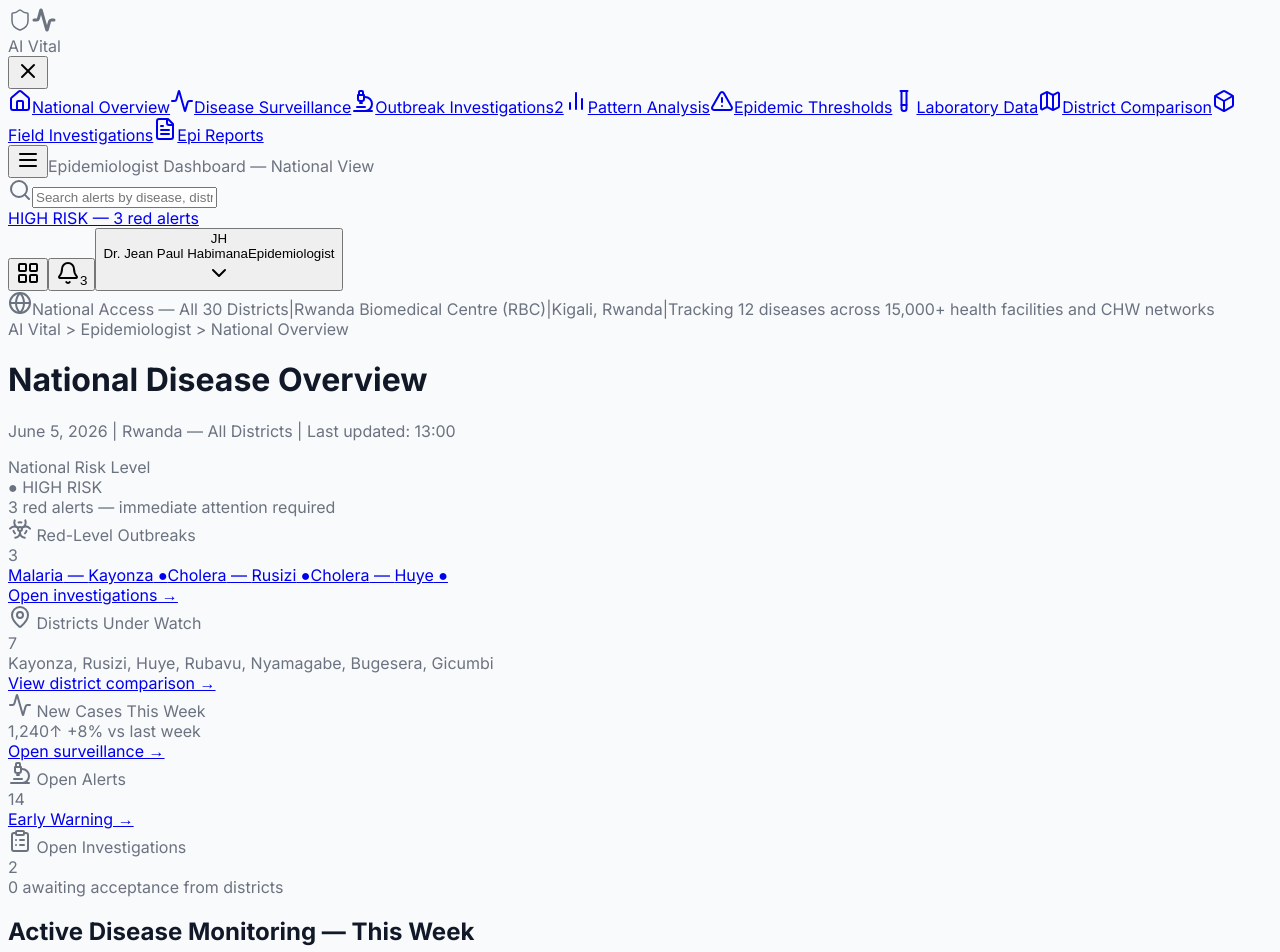
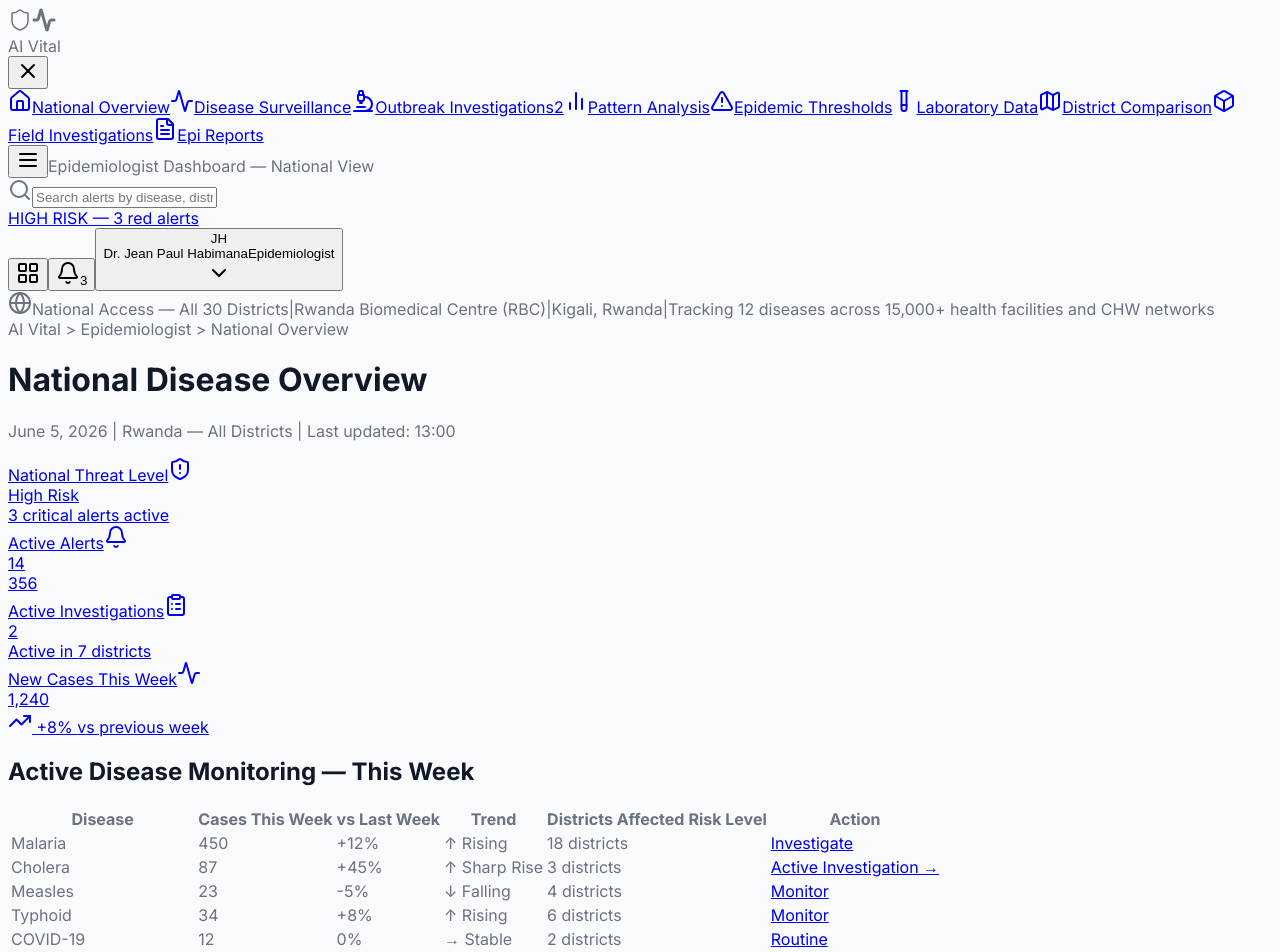
Before and after one commit to gasanashema/PHRIS-UI, a React app in the folder src/: page /epi in a window 1280 px wide. Shown: the top 952 px of the page. Built offline with nearby package versions, Linux system fonts and the light colour scheme; the HTML template or start-up script is replaced by a standard one.

Commit message:
refactor(epi): minimize overview dashboard top KPIs to 4 cards and use pure severity dots

```diff
--- a/src/pages/epi/EpiOverview.tsx
+++ b/src/pages/epi/EpiOverview.tsx
@@ -1,12 +1,12 @@
 import { useState } from 'react';
 import { Link, useNavigate } from 'react-router-dom';
 import {
-  Biohazard,
-  MapPin,
-  Plus,
+  ShieldAlert,
+  Bell,
   Activity,
-  Microscope,
-  ClipboardList } from
+  ClipboardList,
+  TrendingUp,
+  Plus } from
 'lucide-react';
 import { EpiLayout } from '../../components/epi/EpiLayout';
 import { useAlertDialogs } from '../../components/shared/AlertDialogs';
@@ -14,14 +14,26 @@ import { Modal } from '../../components/shared/Modal';
 import { SeverityBadge } from '../../components/shared/Badges';
 import { sortAlerts, useApp } from '../../store/AppStore';
 import { fmtDate, fmtTime, isOpenStatus, nowISO } from '../../lib/format';
-const SURVEILLANCE = [
+import type { Severity } from '../../types';
+
+interface SurveillanceItem {
+  disease: string;
+  cases: number;
+  vs: string;
+  trend: string;
+  districts: string;
+  risk: Severity;
+  action: string;
+}
+
+const SURVEILLANCE: SurveillanceItem[] = [
 {
   disease: 'Malaria',
   cases: 450,
   vs: '+12%',
   trend: '↑ Rising',
   districts: '18 districts',
-  risk: '● Orange',
+  risk: 'orange',
   action: 'Investigate'
 },
 {
@@ -30,7 +42,7 @@ const SURVEILLANCE = [
   vs: '+45%',
   trend: '↑ Sharp Rise',
   districts: '3 districts',
-  risk: '● Red',
+  risk: 'red',
   action: 'Active Investigation →'
 },
 {
@@ -39,7 +51,7 @@ const SURVEILLANCE = [
   vs: '-5%',
   trend: '↓ Falling',
   districts: '4 districts',
-  risk: '● Yellow',
+  risk: 'yellow',
   action: 'Monitor'
 },
 {
@@ -48,7 +60,7 @@ const SURVEILLANCE = [
   vs: '+8%',
   trend: '↑ Rising',
   districts: '6 districts',
-  risk: '● Yellow',
+  risk: 'yellow',
   action: 'Monitor'
 },
 {
@@ -57,7 +69,7 @@ const SURVEILLANCE = [
   vs: '0%',
   trend: '→ Stable',
   districts: '2 districts',
-  risk: '● Green',
+  risk: 'green',
   action: 'Routine'
 },
 {
@@ -66,7 +78,7 @@ const SURVEILLANCE = [
   vs: '+3%',
   trend: '→ Stable',
   districts: '22 districts',
-  risk: '● Green',
+  risk: 'green',
   action: 'Routine'
 },
 {
@@ -74,8 +86,8 @@ const SURVEILLANCE = [
   cases: 3,
   vs: '+200%',
   trend: '↑ Alert',
-  districts: '1 district (Rubavu — DRC border)',
-  risk: '● Orange',
+  districts: '1 district (Rubavu)',
+  risk: 'orange',
   action: 'Investigate'
 },
 {
@@ -84,7 +96,7 @@ const SURVEILLANCE = [
   vs: '-20%',
   trend: '↓ Falling',
   districts: '2 districts',
-  risk: '● Green',
+  risk: 'green',
   action: 'Routine'
 },
 {
@@ -93,7 +105,7 @@ const SURVEILLANCE = [
   vs: '0%',
   trend: '→ None',
   districts: '0 districts',
-  risk: '● Green',
+  risk: 'green',
   action: 'Cross-border watch'
 },
 {
@@ -102,7 +114,7 @@ const SURVEILLANCE = [
   vs: '0%',
   trend: '→ None',
   districts: '0 districts',
-  risk: '● Green',
+  risk: 'green',
   action: 'DRC border watch'
 },
 {
@@ -111,7 +123,7 @@ const SURVEILLANCE = [
   vs: '+1%',
   trend: '→ Stable',
   districts: '12 districts',
-  risk: '● Yellow',
+  risk: 'yellow',
   action: 'Monitor'
 },
 {
@@ -120,7 +132,7 @@ const SURVEILLANCE = [
   vs: '-8%',
   trend: '↓ Falling',
   districts: '15 districts',
-  risk: '● Green',
+  risk: 'green',
   action: 'Routine'
 }];
 
@@ -136,7 +148,6 @@ export function EpiOverview() {
   const requested = invOpen.filter((i) => i.status === 'requested');
   const candidates = open.filter((a) => !a.investigationId);
   const level = red.length > 0 ? 'high' : open.some((a) => a.severity === 'orange') ? 'moderate' : 'low';
-  const levelCls = level === 'high' ? 'text-epi-red' : level === 'moderate' ? 'text-epi-amber' : 'text-[#00A550]';
 
   return (
     <EpiLayout
@@ -144,79 +155,93 @@ export function EpiOverview() {
       subtitle={`${fmtDate(nowISO())} | Rwanda — All Districts | Last updated: ${fmtTime(state.pipeline.lastRunAt)}`}
       breadcrumb="National Overview">
 
-      {/* KPI Cards */}
-      <div className="grid grid-cols-1 sm:grid-cols-2 md:grid-cols-3 xl:grid-cols-6 gap-4 mb-6">
-        <div className={`rounded-lg p-4 flex flex-col justify-between border ${level === 'high' ? 'bg-epi-red/10 border-epi-red/30' : level === 'moderate' ? 'bg-epi-amber/10 border-epi-amber/30' : 'bg-[#00A550]/10 border-[#00A550]/30'}`}>
-          <div className={`text-[13px] font-bold mb-2 ${levelCls}`}>National Risk Level</div>
-          <div className={`text-[20px] font-bold mb-1 ${levelCls}`}>
-            {level === 'high' ? '● HIGH RISK' : level === 'moderate' ? '● MODERATE RISK' : '● LOW RISK'}
+      {/* Row 1: Top 4 KPIs */}
+      <div className="grid grid-cols-1 sm:grid-cols-2 lg:grid-cols-4 gap-4 mb-8">
+        <Link
+          to="/warning/alerts"
+          className="bg-white p-5 rounded-lg shadow-sm border border-border flex flex-col justify-between hover:shadow-md transition-shadow"
+        >
+          <div>
+            <div className="flex items-center justify-between mb-3">
+              <span className="text-[13px] text-epi-muted font-medium">National Threat Level</span>
+              <ShieldAlert className={`w-5 h-5 ${level === 'high' ? 'text-epi-red' : level === 'moderate' ? 'text-[#F97316]' : 'text-[#00A550]'}`} />
+            </div>
+            <div className="text-[24px] font-bold text-epi-text leading-none mb-2 flex items-center gap-2">
+              <span className={`w-2.5 h-2.5 rounded-full ${level === 'high' ? 'bg-epi-red' : level === 'moderate' ? 'bg-[#F97316]' : 'bg-[#00A550]'}`} />
+              <span>{level === 'high' ? 'High Risk' : level === 'moderate' ? 'Moderate Risk' : 'Low Risk'}</span>
+            </div>
           </div>
-          <div className="text-[11px] text-epi-text font-medium">
-            {red.length} red alert{red.length === 1 ? '' : 's'} — {red.length ? 'immediate attention required' : 'no outbreaks at red level'}
-          </div>
-        </div>
-
-        <div className="bg-white border border-border rounded-lg p-4 shadow-sm flex flex-col justify-between">
-          <div className="flex items-center gap-2 text-[13px] font-medium text-epi-muted mb-2">
-            <Biohazard className="w-4 h-4 text-epi-red" /> Red-Level Outbreaks
-          </div>
-          <div className="text-[24px] font-bold text-epi-text mb-1">{red.length}</div>
-          <div className="text-[11px] text-epi-muted space-y-0.5 mb-2">
-            {red.slice(0, 3).map((a) =>
-            <Link key={a.id} to={`/warning/detail?id=${a.id}`} className="block font-medium text-epi-red hover:underline">
-                {a.disease} — {a.district} ●
-              </Link>
+          <div className="text-[12px] font-medium pt-1 text-epi-muted">
+            {red.length > 0 ? (
+              <span className="text-epi-red font-semibold">{red.length} critical alert{red.length > 1 ? 's' : ''} active</span>
+            ) : (
+              <span className="text-[#00A550] font-semibold">All indicators within baseline</span>
             )}
           </div>
-          <Link to="/epi/investigations" className="text-[11px] font-bold text-epi hover:underline mt-auto">
-            Open investigations →
-          </Link>
-        </div>
+        </Link>
 
-        <div className="bg-white border border-border rounded-lg p-4 shadow-sm flex flex-col justify-between">
-          <div className="flex items-center gap-2 text-[13px] font-medium text-epi-muted mb-2">
-            <MapPin className="w-4 h-4 text-epi-amber" /> Districts Under Watch
+        <Link
+          to="/warning/alerts"
+          className="bg-white p-5 rounded-lg shadow-sm border border-border flex flex-col justify-between hover:shadow-md transition-shadow"
+        >
+          <div>
+            <div className="flex items-center justify-between mb-3">
+              <span className="text-[13px] text-epi-muted font-medium">Active Alerts</span>
+              <Bell className="w-5 h-5 text-epi-red" />
+            </div>
+            <div className="text-[28px] font-bold text-epi-text leading-none mb-2">{open.length}</div>
           </div>
-          <div className="text-[24px] font-bold text-epi-text mb-1">{watch.length}</div>
-          <div className="text-[11px] text-epi-muted mb-2">{watch.join(', ')}</div>
-          <Link to="/epi/comparison" className="text-[11px] font-bold text-epi hover:underline mt-auto">
-            View district comparison →
-          </Link>
-        </div>
+          <div className="text-[12px] font-medium pt-1 flex items-center gap-3">
+            <span className="inline-flex items-center gap-1.5 text-epi-text font-semibold" title="Critical alerts">
+              <span className="w-2 h-2 rounded-full bg-epi-red shrink-0" />
+              {red.length}
+            </span>
+            <span className="inline-flex items-center gap-1.5 text-epi-text font-semibold" title="High alerts">
+              <span className="w-2 h-2 rounded-full bg-[#F97316] shrink-0" />
+              {open.filter((a) => a.severity === 'orange').length}
+            </span>
+            <span className="inline-flex items-center gap-1.5 text-epi-text font-semibold" title="Watch alerts">
+              <span className="w-2 h-2 rounded-full bg-yellow-500 shrink-0" />
+              {open.filter((a) => a.severity === 'yellow').length}
+            </span>
+          </div>
+        </Link>
 
-        <div className="bg-white border border-border rounded-lg p-4 shadow-sm flex flex-col justify-between">
-          <div className="flex items-center gap-2 text-[13px] font-medium text-epi-muted mb-2">
-            <Activity className="w-4 h-4 text-epi-amber" /> New Cases This Week
+        <Link
+          to="/epi/investigations"
+          className="bg-white p-5 rounded-lg shadow-sm border border-border flex flex-col justify-between hover:shadow-md transition-shadow"
+        >
+          <div>
+            <div className="flex items-center justify-between mb-3">
+              <span className="text-[13px] text-epi-muted font-medium">Active Investigations</span>
+              <ClipboardList className="w-5 h-5 text-epi" />
+            </div>
+            <div className="text-[28px] font-bold text-epi-text leading-none mb-2">{invOpen.length}</div>
           </div>
-          <div className="flex items-baseline gap-2 mb-1">
-            <span className="text-[24px] font-bold text-epi-text">1,240</span>
-            <span className="text-[12px] font-bold text-epi-amber">↑ +8% vs last week</span>
+          <div className="text-[12px] font-medium pt-1">
+            {requested.length > 0 ? (
+              <span className="text-epi-red font-semibold">{requested.length} awaiting district review</span>
+            ) : (
+              <span className="text-epi-muted">Active in {watch.length || 1} districts</span>
+            )}
           </div>
-          <Link to="/epi/surveillance" className="text-[11px] font-bold text-epi hover:underline mt-auto">
-            Open surveillance →
-          </Link>
-        </div>
+        </Link>
 
-        <div className="bg-white border border-border rounded-lg p-4 shadow-sm flex flex-col justify-between">
-          <div className="flex items-center gap-2 text-[13px] font-medium text-epi-muted mb-2">
-            <Microscope className="w-4 h-4 text-epi" /> Open Alerts
+        <Link
+          to="/epi/surveillance"
+          className="bg-white p-5 rounded-lg shadow-sm border border-border flex flex-col justify-between hover:shadow-md transition-shadow"
+        >
+          <div>
+            <div className="flex items-center justify-between mb-3">
+              <span className="text-[13px] text-epi-muted font-medium">New Cases This Week</span>
+              <Activity className="w-5 h-5 text-[#F97316]" />
+            </div>
+            <div className="text-[28px] font-bold text-epi-text leading-none mb-2">1,240</div>
           </div>
-          <div className="text-[24px] font-bold text-epi-text mb-1">{open.length}</div>
-          <Link to="/warning/alerts" className="text-[11px] font-bold text-epi hover:underline mt-auto">
-            Early Warning →
-          </Link>
-        </div>
-
-        <div className="bg-white border border-border rounded-lg p-4 shadow-sm flex flex-col justify-between relative">
-          {requested.length > 0 &&
-          <div className="absolute top-4 right-4 bg-epi-red text-white text-[9px] font-bold px-1.5 py-0.5 rounded uppercase">Action</div>
-          }
-          <div className="flex items-center gap-2 text-[13px] font-medium text-epi-muted mb-2">
-            <ClipboardList className="w-4 h-4 text-epi" /> Open Investigations
+          <div className="text-[12px] font-medium pt-1 flex items-center gap-1 text-[#F97316] font-semibold">
+            <TrendingUp className="w-3.5 h-3.5 shrink-0" /> +8% vs previous week
           </div>
-          <div className="text-[24px] font-bold text-epi-text mb-1">{invOpen.length}</div>
-          <div className="text-[11px] text-epi-muted mt-auto">{requested.length} awaiting acceptance from districts</div>
-        </div>
+        </Link>
       </div>
 
       <div className="grid grid-cols-1 xl:grid-cols-[65%_minmax(0,1fr)] gap-6">
@@ -235,8 +260,8 @@ export function EpiOverview() {
               </thead>
               <tbody className="divide-y divide-border">
                 {SURVEILLANCE.map((row, i) => {
-                  const isRed = row.risk.includes('Red');
-                  const isOrange = row.risk.includes('Orange');
+                  const isRed = row.risk === 'red';
+                  const isOrange = row.risk === 'orange';
                   return (
                     <tr key={i} className={`hover:bg-epi-bg/30 ${isRed ? 'bg-epi-red/5' : isOrange ? 'bg-epi-amber/5' : ''}`}>
                       <td className="px-4 py-3 font-bold text-epi-text">{row.disease}</td>
@@ -244,7 +269,7 @@ export function EpiOverview() {
                       <td className="px-4 py-3 text-epi-muted">{row.vs}</td>
                       <td className={`px-4 py-3 font-medium ${row.trend.includes('↑') ? 'text-epi-amber' : row.trend.includes('↓') ? 'text-epi-accent' : 'text-epi-muted'}`}>{row.trend}</td>
                       <td className="px-4 py-3 text-epi-muted">{row.districts}</td>
-                      <td className="px-4 py-3 font-medium whitespace-nowrap">{row.risk}</td>
+                      <td className="px-4 py-3 whitespace-nowrap"><SeverityBadge severity={row.risk} /></td>
                       <td className="px-4 py-3">
                         <Link
                           to={`/warning/history?q=${encodeURIComponent(row.disease)}`}
@@ -271,10 +296,12 @@ export function EpiOverview() {
             {invOpen.slice(0, 4).map((inv) => {
               const tone = inv.status === 'requested' ? 'border-l-[#EAB308]' : inv.priority === 'Critical' ? 'border-l-epi-red' : 'border-l-epi-amber';
               const label = inv.status === 'requested' ? 'text-[#EAB308]' : inv.priority === 'Critical' ? 'text-epi-red' : 'text-epi-amber';
+              const dotBg = inv.status === 'requested' ? 'bg-[#EAB308]' : inv.priority === 'Critical' ? 'bg-epi-red' : 'bg-epi-amber';
               return (
                 <div key={inv.id} className={`border-l-4 ${tone} border border-border rounded-r-lg p-4 bg-white`}>
-                  <div className={`text-[11px] font-bold mb-1 ${label}`}>
-                    {inv.status === 'requested' ? '● REQUESTED BY DISTRICT' : inv.priority === 'Critical' ? '● ACTIVE OUTBREAK' : '● UNDER INVESTIGATION'}
+                  <div className={`text-[11px] font-bold mb-1 flex items-center gap-1.5 ${label}`}>
+                    <span className={`w-2 h-2 rounded-full inline-block ${dotBg}`} />
+                    <span>{inv.status === 'requested' ? 'REQUESTED BY DISTRICT' : inv.priority === 'Critical' ? 'ACTIVE OUTBREAK' : 'UNDER INVESTIGATION'}</span>
                   </div>
                   <div className="text-[14px] font-bold text-epi-text mb-2">
                     {inv.disease} — {inv.sector ? `${inv.sector}, ` : ''}{inv.district}
```
